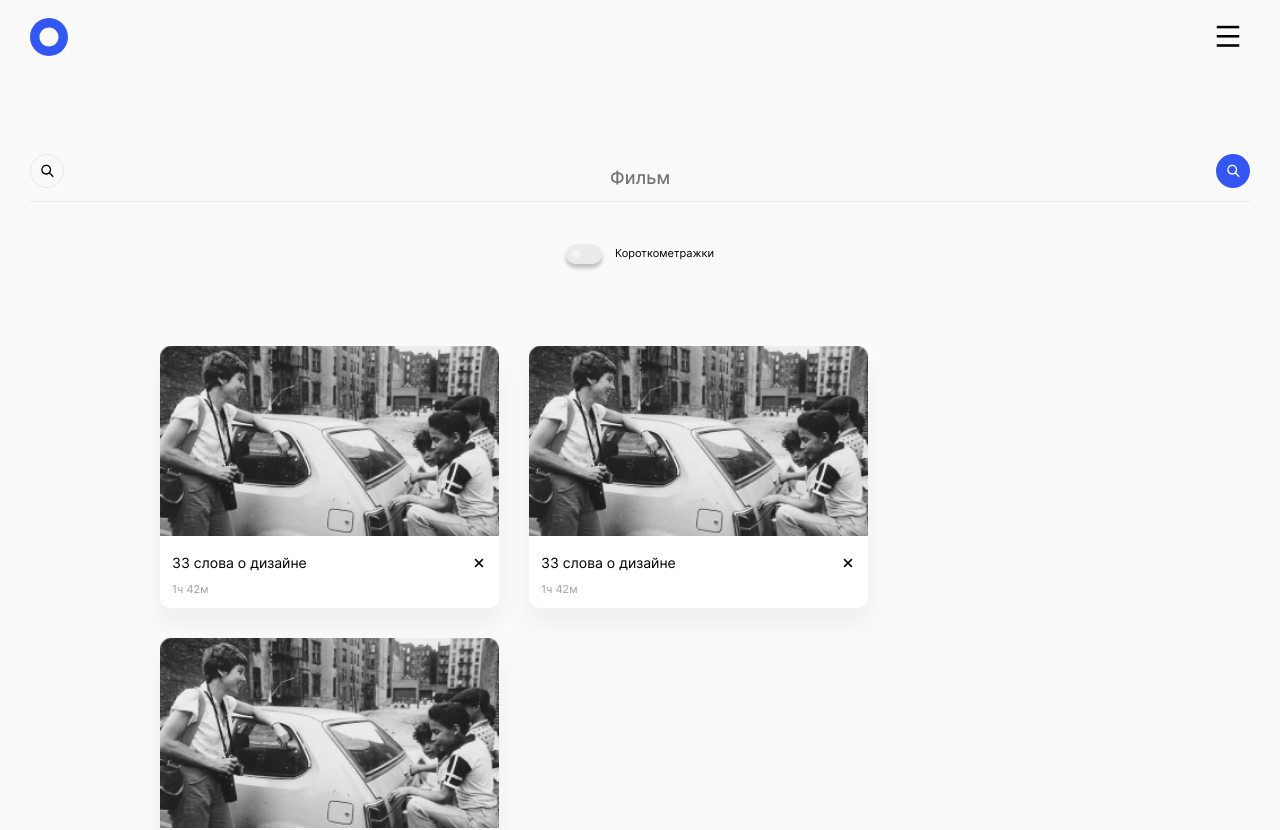
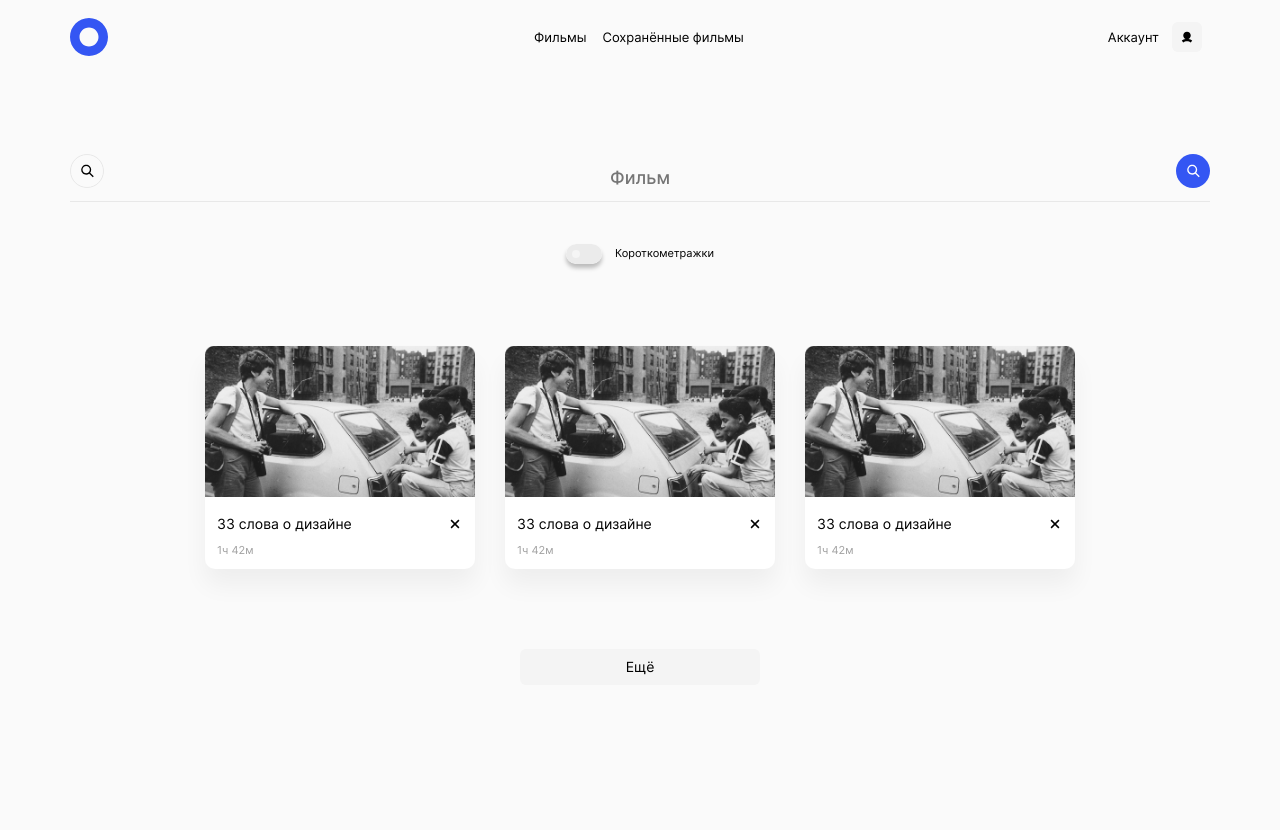
Before and after one commit to ivanovanatalya/movies-explorer-frontend, a React (Create React App) app: page /movies in a window 1280 px wide. Shown: the top 830 px of the page. Built offline with nearby package versions, Linux system fonts and the light colour scheme.

Commit message:
feat:add landing 1280px

```diff
--- a/src/components/Header/Header.css
+++ b/src/components/Header/Header.css
@@ -41,7 +41,6 @@
 }
 
 .header__menu {
-
   display: none;
 }
 
@@ -147,5 +146,51 @@
 }
 
 @media screen and (min-width: 1280px) {
+  .header {
+    display: flex;
+    justify-content: space-between;
+    padding: 0 70px;
+    width: fit-content;
+    font-size: 13px;
+  }
+  .header__account {
+    display: flex;
+    align-items: center;
+  }
 
+  .header__account div {
+    margin-right: 13px;
+  }
+
+  .header__account img {
+    height: 30px;
+    width: 30px;
+    padding: 9px;
+    box-sizing: border-box;
+    border-radius: 6px;
+    background: rgba(244, 244, 244, 1);
+  }
+
+  .header__icon {
+    display: none;
+  }
+
+  .header__menu {
+    display: flex;
+    align-items: center;
+  }
+
+  .header__items {
+    display: flex;
+    flex-direction: column;
+  }
+
+  .header__navigation {
+    margin-left: 426px;
+    margin-right: 364px;
+  }
+
+  .header__navigation a:first-child {
+    margin-right: 16px;
+  }
 }
--- a/src/components/Header/Header.js
+++ b/src/components/Header/Header.js
@@ -12,7 +12,7 @@ const Header = ({ isLoggedIn }) => {
       <Link to='/' className="header__logo">
         <img src={logo} className="header__logo" alt="Movies explorer logo" />
       </Link>
-      <div className="header__account">
+      <div className="header__items">
         {isLoggedIn ? (
           <>
             <img className="header__icon" src={openMenu} onClick={() => setIsMenuOpen(true)} alt="open menu button" />
@@ -47,8 +47,8 @@ const Header = ({ isLoggedIn }) => {
                   <Link to="/movies">Фильмы</Link>
                   <Link to="/saved-movies">Сохранённые фильмы</Link>
                 </div>
-                <div className="">
-                  <Link to="/profile" className="header">
+                <div>
+                  <Link to="/profile" className="header__account">
                     <div className="">
                       Аккаунт
                     </div>
--- a/src/components/Login/Login.css
+++ b/src/components/Login/Login.css
@@ -102,5 +102,9 @@
 }
 
 @media screen and (min-width: 1280px) {
-
+  .login {
+    width: 396px;
+    margin: auto;
+    padding: 70px 0;
+  }
 }
--- a/src/components/MovieCard/MovieCard.css
+++ b/src/components/MovieCard/MovieCard.css
@@ -59,5 +59,7 @@
 }
 
 @media screen and (min-width: 1280px) {
-
+  .card {
+    width: 270px;
+  }
 }
--- a/src/components/Profile/Profile.css
+++ b/src/components/Profile/Profile.css
@@ -4,7 +4,7 @@
   flex-direction: column;
   justify-content: space-between;
   align-items: center;
-  height: calc(100vh - 74px);
+  height: 100vh;
   box-sizing: border-box;
 }
 
@@ -71,5 +71,9 @@
 }
 
 @media screen and (min-width: 1280px) {
-
+  .profile {
+    width: 410px;
+    margin: 0 auto;
+    padding: 74px 0 70px;
+  }
 }
--- a/src/components/Register/Register.css
+++ b/src/components/Register/Register.css
@@ -106,5 +106,9 @@
 }
 
 @media screen and (min-width: 1280px) {
-
+  .register {
+    padding: 70px 0;
+    width: 396px;
+    margin: auto;
+  }
 }
--- a/src/components/SearchForm/SearchForm.css
+++ b/src/components/SearchForm/SearchForm.css
@@ -74,5 +74,8 @@
 }
 
 @media screen and (min-width: 1280px) {
-
+  .search {
+    width: 1140px;
+    padding: 0;
+  }
 }
```
